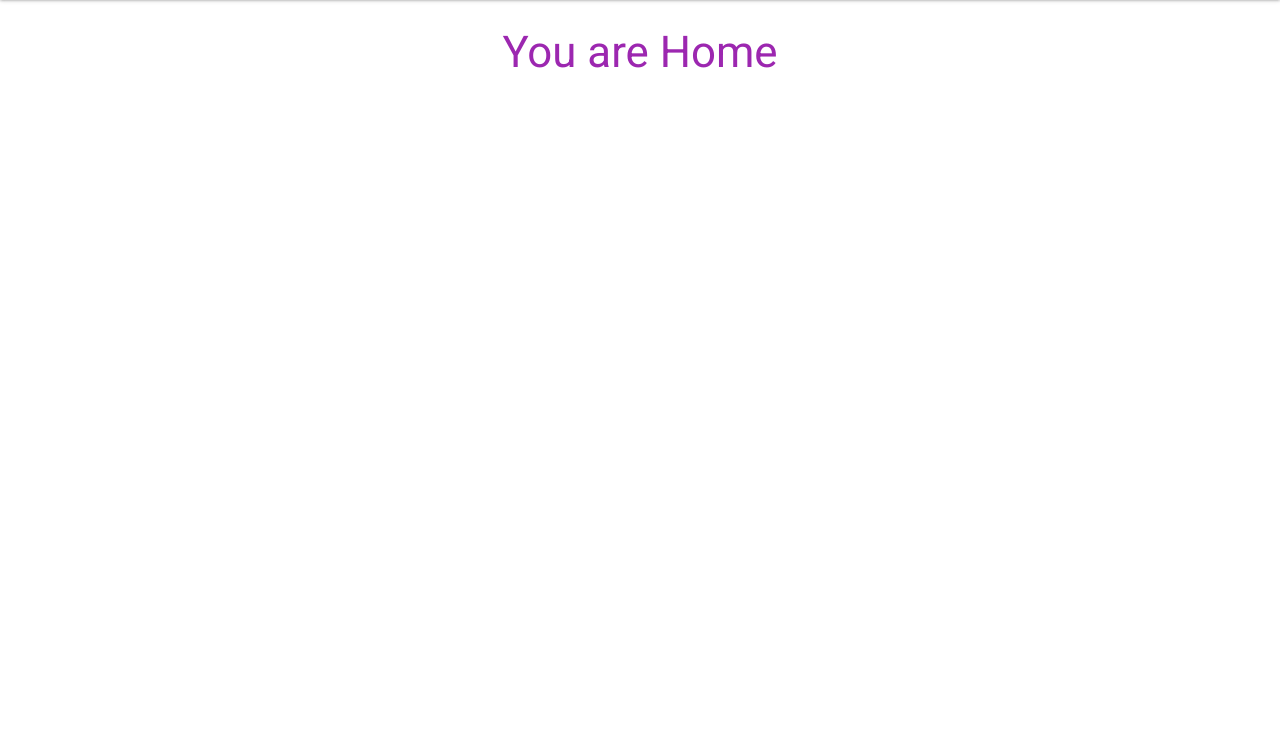
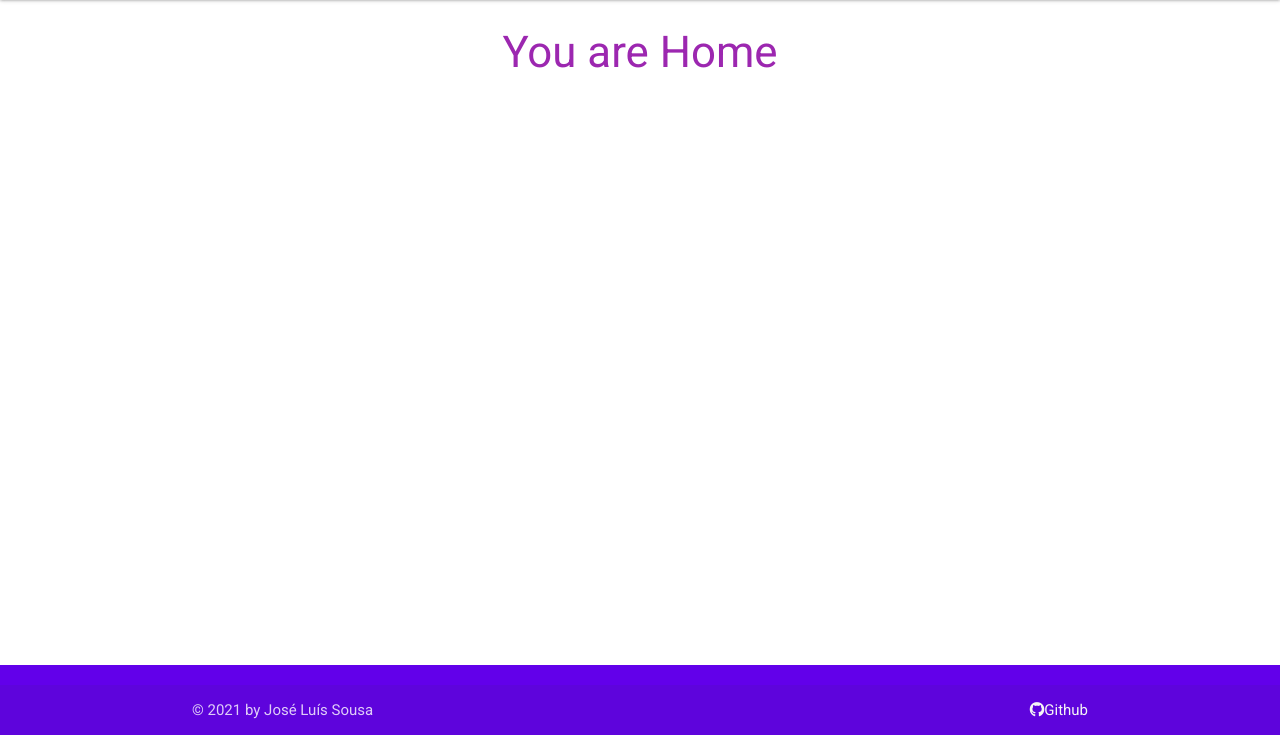
Before and after one commit to jltps/WtW-ms3, a Flask app: template templates/home.html in a window 1280 px wide. Shown: the part 65-800 px from the top of the page. Run offline with Flask 2, Linux system fonts and the light colour scheme; the template is opened without the code that fills it, so the values that code supplies are empty; some libraries are stand-ins or nearby versions.

Commit message:
Add footer

```diff
--- a/static/css/style.css
+++ b/static/css/style.css
@@ -2,4 +2,11 @@
 
 body {
     font-family: Roboto, sans-serif;
+    display: flex;
+    min-height: 100vh;
+    flex-direction: column;
 }
+
+main {
+    flex: 1 0 auto;
+}
--- a/templates/base.html
+++ b/templates/base.html
@@ -4,6 +4,8 @@
     <meta charset="UTF-8">
     <meta name="viewport" content="width=device-width, initial-scale=1.0">
     <link href="https://fonts.googleapis.com/icon?family=Material+Icons" rel="stylesheet">
+    <link rel="stylesheet" href="https://cdnjs.cloudflare.com/ajax/libs/font-awesome/5.13.1/css/all.min.css"
+        integrity="sha512-xA6Hp6oezhjd6LiLZynuukm80f8BoZ3OpcEYaqKoCV3HKQDrYjDE1Gu8ocxgxoXmwmSzM4iqPvCsOkQNiu41GA==" crossorigin="anonymous" type="text/css">
     <link rel="stylesheet" href="https://cdnjs.cloudflare.com/ajax/libs/materialize/1.0.0/css/materialize.min.css" type="text/css">
     <link rel="stylesheet" href="{{ url_for('static', filename='css/style.css') }}" type="text/css">
     {% block styles %}
@@ -51,6 +53,16 @@
         {% endblock %}
     </main>
 
+    <footer class="page-footer deep-purple accent-4">
+        <div class="footer-copyright">
+          <div class="container">
+          © 2021 by José Luís Sousa
+          <a class="grey-text text-lighten-4 right" href="https://github.com/jltps"><i class="fab fa-github"></i>Github</a>
+          </div>
+        </div>
+    </footer>
+
+
     <script src="https://code.jquery.com/jquery-3.5.1.min.js"
         integrity="sha256-9/aliU8dGd2tb6OSsuzixeV4y/faTqgFtohetphbbj0=" crossorigin="anonymous"></script>
     <script src="https://cdnjs.cloudflare.com/ajax/libs/materialize/1.0.0/js/materialize.min.js"></script>
```
